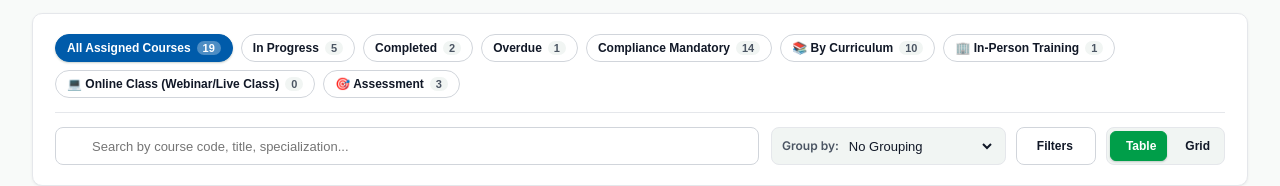
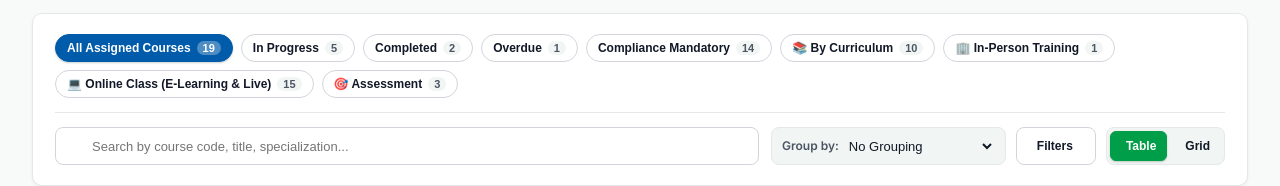
Before and after one commit to nkhoa1512/mm-megalearn, a React (Vite) app in the folder lms-app/: page /#/manager/learning in a window 1280 px wide. Shown: the part 224-410 px from the top of the page. Built offline with nearby package versions, Linux system fonts and the light colour scheme; some icons are missing.

Commit message:
feat(learner-courses): enhance virtual class filtering and update labels for clarity

```diff
--- a/lms-app/src/pages/learner/LearnerCourses.jsx
+++ b/lms-app/src/pages/learner/LearnerCourses.jsx
@@ -12,6 +12,7 @@ import { useCourseStore } from '../../store/CourseStore';
 import { getCourseImage } from '../../data/courseImages';
 import {
   courseFormatBadge, courseGroupOf, courseOrgUnitGroups, buildCourseGroups, courseMatchesCategory,
+  catalogSectionOf, CATALOG_SECTIONS,
 } from '../../utils/courseCatalog';
 import { isAssessmentAssignedToUser } from '../../utils/assessmentCatalog';
 import { DELIVERY_FORMATS } from '../../data/assessmentData';
@@ -160,7 +161,10 @@ export default function LearnerCourses({ user: propUser, basePath = '/learner/co
       (statusFilter === 'MANDATORY' && c.courseType === 'MANDATORY') ||
       (statusFilter === 'CURRICULUM' && (c.isCurriculum || Boolean(c.curriculumTitle))) ||
       (statusFilter === 'IN_PERSON' && (c.deliveryType === 'IN_PERSON_CLASSROOM' || c.modality === 'CLASSROOM_LAB')) ||
-      (statusFilter === 'VIRTUAL_CLASS' && c.onlineClassType === 'VIRTUAL_CLASS') ||
+      // "Online Class" means every course you take online — self-paced E-Learning and a
+      // live Zoom/Teams webinar alike — as opposed to In-Person; same grouping AdminCourses
+      // already uses for its own "Online Class" catalog tab.
+      (statusFilter === 'VIRTUAL_CLASS' && catalogSectionOf(c) !== CATALOG_SECTIONS.CLASSROOM) ||
       (statusFilter === 'LEVEL_UP' && access.state === ACCESS_STATE.REQUESTABLE) ||
       (statusFilter === 'PENDING_APPROVAL' && access.state === ACCESS_STATE.PENDING_APPROVAL) ||
       s === statusFilter;
@@ -569,7 +573,7 @@ export default function LearnerCourses({ user: propUser, basePath = '/learner/co
             { id: 'MANDATORY', label: 'Compliance Mandatory', count: mandatoryCount },
             { id: 'CURRICULUM', label: '📚 By Curriculum', count: enrolledCourses.filter((c) => c.isCurriculum || Boolean(c.curriculumTitle)).length },
             { id: 'IN_PERSON', label: '🏢 In-Person Training', count: enrolledCourses.filter((c) => c.deliveryType === 'IN_PERSON_CLASSROOM' || c.modality === 'CLASSROOM_LAB').length },
-            { id: 'VIRTUAL_CLASS', label: '💻 Online Class (Webinar/Live Class)', count: enrolledCourses.filter((c) => c.onlineClassType === 'VIRTUAL_CLASS').length },
+            { id: 'VIRTUAL_CLASS', label: '💻 Online Class (E-Learning & Live)', count: enrolledCourses.filter((c) => catalogSectionOf(c) !== CATALOG_SECTIONS.CLASSROOM).length },
             { id: 'ASSESSMENT', label: '🎯 Assessment', count: standaloneAssessments.length },
           ].map((tab) => (
             <button
@@ -773,7 +777,7 @@ export default function LearnerCourses({ user: propUser, basePath = '/learner/co
                   <option value="PPT">Interactive PPT</option>
                   <option value="CLASSROOM_LAB">Workshop Practice (ILT)</option>
                   <option value="EXTERNAL_PLATFORM">LinkedIn / Coursera</option>
-                  <option value="VIRTUAL_CLASS">💻 Online Class (Webinar/Live Class)</option>
+                  <option value="VIRTUAL_CLASS">💻 Live Online Class (Webinar)</option>
                 </select>
               </div>
             </div>
```
